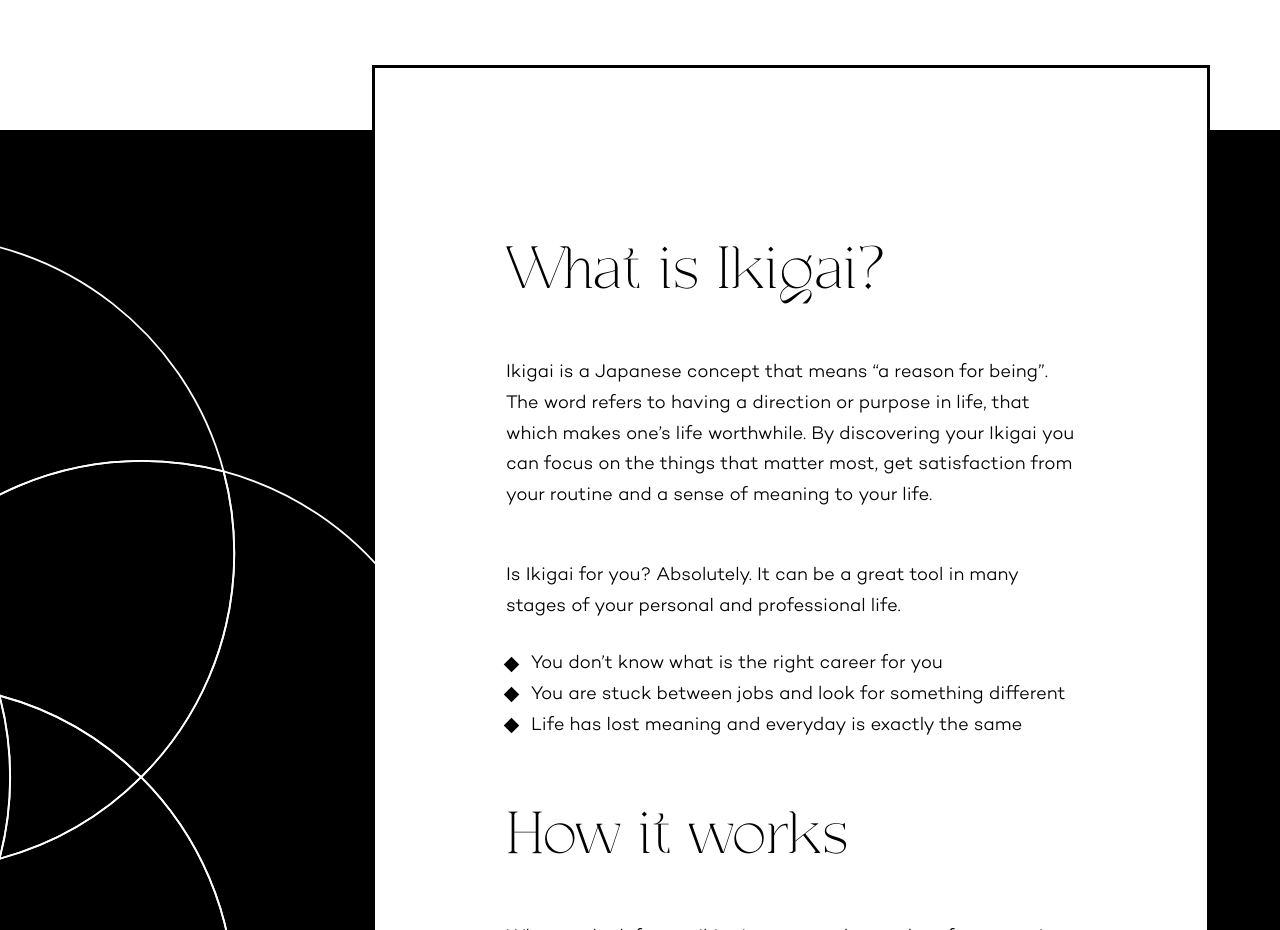
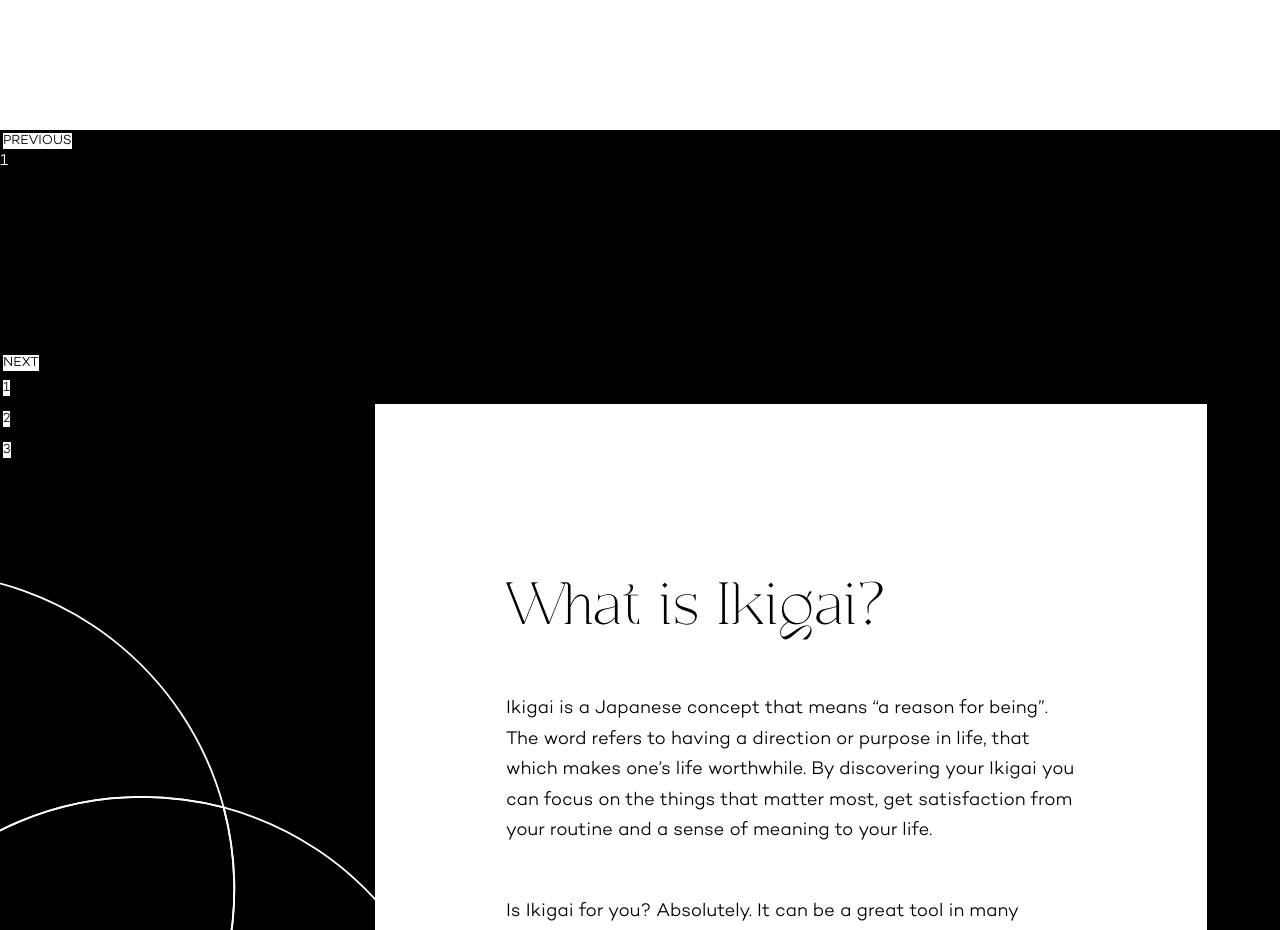
Before and after one commit to kaloyan-kamburov/Ikigai, a React (Create React App) app: page / in a window 1280 px wide. Shown: the part 900-1830 px from the top of the page. Built offline with nearby package versions, Linux system fonts and the light colour scheme; no server answers.

Commit message:
slider added

```diff
--- a/src/pages/Home/index.js
+++ b/src/pages/Home/index.js
@@ -1,11 +1,20 @@
 import React, { useEffect, useContext, useState } from "react";
 import { useHistory } from "react-router-dom";
 import { UserContext } from "../../context";
+import Slider from "react-slick";
 
 const Home = () => {
   const history = useHistory();
   const [userDetails, setUserDetails] = useContext(UserContext);
   const [logged, setLogged] = useState(false);
+
+  const sliderSettings = {
+    dots: true,
+    infinite: true,
+    speed: 500,
+    slidesToShow: 1,
+    slidesToScroll: 1,
+  };
 
   // useEffect(() => {
   //   sessionStorage.removeItem("step_A");
@@ -48,6 +57,25 @@ const Home = () => {
           </div>
         </div>
       </section>
+      <div>
+        <Slider {...sliderSettings}>
+          <>
+            <div style={{ minHeight: "200px" }}>
+              <span style={{ color: "#fff" }}>1</span>
+            </div>
+          </>
+          <>
+            <div style={{ minHeight: "200px" }}>
+              <span style={{ color: "#fff" }}>2</span>
+            </div>
+          </>
+          <>
+            <div style={{ minHeight: "200px" }}>
+              <span style={{ color: "#fff" }}>3</span>
+            </div>
+          </>
+        </Slider>
+      </div>
       <section className="bg-section">
         <div className="shell">
           <aside className="aside">
--- a/src/styles/main.scss
+++ b/src/styles/main.scss
@@ -12,6 +12,7 @@
 @import "modal";
 @import "loader";
 @import "itemsPopup";
+@import "slider";
 
 // body {
 //   min-width: 832px;
--- /dev/null
+++ b/src/styles/slider.scss
@@ -0,0 +1,100 @@
+/* Slider */
+.slick-slider {
+  position: relative;
+
+  display: block;
+  box-sizing: border-box;
+
+  -webkit-user-select: none;
+  -moz-user-select: none;
+  -ms-user-select: none;
+  user-select: none;
+
+  -webkit-touch-callout: none;
+  -khtml-user-select: none;
+  -ms-touch-action: pan-y;
+  touch-action: pan-y;
+  -webkit-tap-highlight-color: transparent;
+}
+
+.slick-list {
+  position: relative;
+
+  display: block;
+  overflow: hidden;
+
+  margin: 0;
+  padding: 0;
+}
+.slick-list:focus {
+  outline: none;
+}
+.slick-list.dragging {
+  cursor: pointer;
+  cursor: hand;
+}
+
+.slick-slider .slick-track,
+.slick-slider .slick-list {
+  -webkit-transform: translate3d(0, 0, 0);
+  -moz-transform: translate3d(0, 0, 0);
+  -ms-transform: translate3d(0, 0, 0);
+  -o-transform: translate3d(0, 0, 0);
+  transform: translate3d(0, 0, 0);
+}
+
+.slick-track {
+  position: relative;
+  top: 0;
+  left: 0;
+
+  display: block;
+}
+.slick-track:before,
+.slick-track:after {
+  display: table;
+
+  content: "";
+}
+.slick-track:after {
+  clear: both;
+}
+.slick-loading .slick-track {
+  visibility: hidden;
+}
+
+.slick-slide {
+  display: none;
+  float: left;
+
+  height: 100%;
+  min-height: 1px;
+}
+[dir="rtl"] .slick-slide {
+  float: right;
+}
+.slick-slide img {
+  display: block;
+}
+.slick-slide.slick-loading img {
+  display: none;
+}
+.slick-slide.dragging img {
+  pointer-events: none;
+}
+.slick-initialized .slick-slide {
+  display: block;
+}
+.slick-loading .slick-slide {
+  visibility: hidden;
+}
+.slick-vertical .slick-slide {
+  display: block;
+
+  height: auto;
+
+  border: 1px solid transparent;
+}
+.slick-arrow.slick-hidden {
+  display: none;
+}
```
